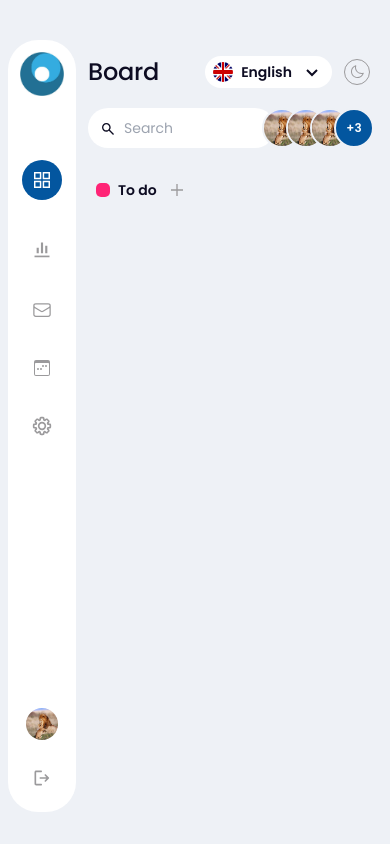
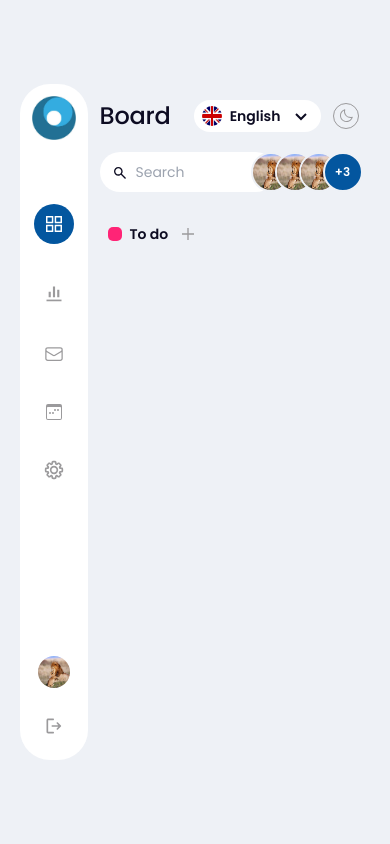
Before and after one commit to blandri/academic-bridge-vuejs-assesment, a Vue app: page / in a window 390 px wide. Built offline with nearby package versions, Linux system fonts and the light colour scheme.

Commit message:
add responsiveness

```diff
--- a/src/views/HomeView.vue
+++ b/src/views/HomeView.vue
@@ -22,11 +22,11 @@ onMounted(() => {
 <template>
   <main
     :class="{
-      'bg-back-color dark:bg-back-color-dark h-screen px-2 md:px-5 lg:px-10 pt-10 pb-8 font-poppins ease-in-out': true,
+      'grid place-items-center bg-back-color dark:bg-back-color-dark h-screen font-poppins ease-in-out': true,
       dark: activeTheme === 'dark'
     }"
   >
-    <div class="h-full flex gap-3 md:gap-7 text-black-hue dark:text-normal-text-dark">
+    <div class="h-[80%] w-[90%] flex gap-3 md:gap-7 text-black-hue dark:text-normal-text-dark">
       <div
         class="bg-white dark:bg-side-dark w-fit h-full rounded-[30px] p-3 md:p-4 flex flex-col justify-between"
       >
```
